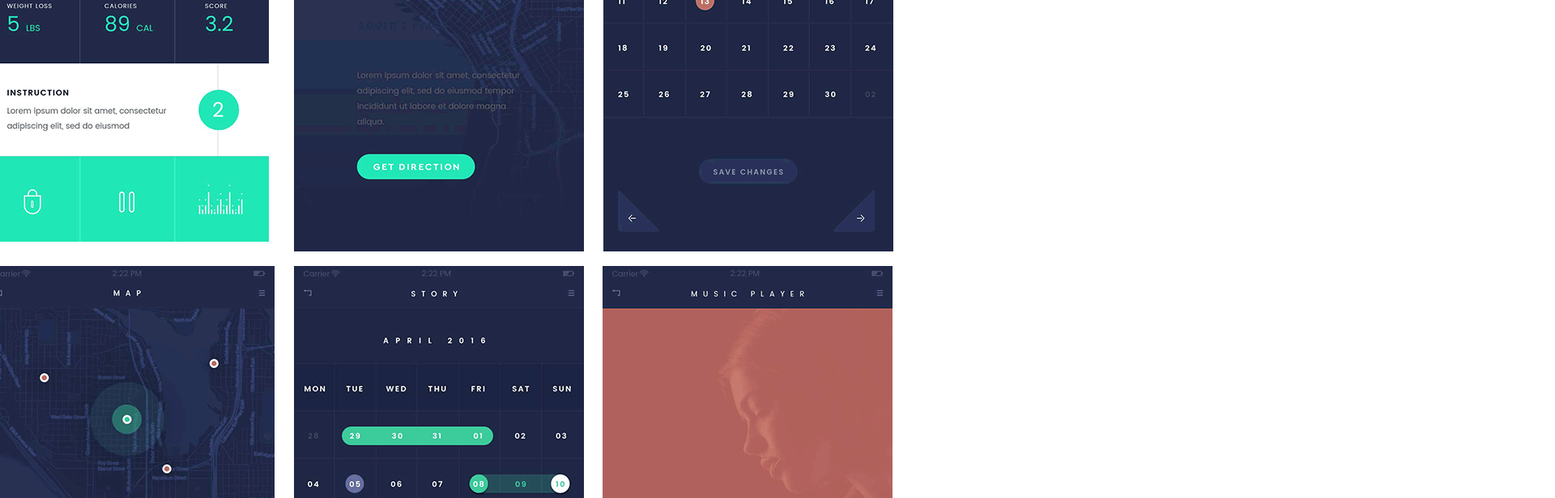
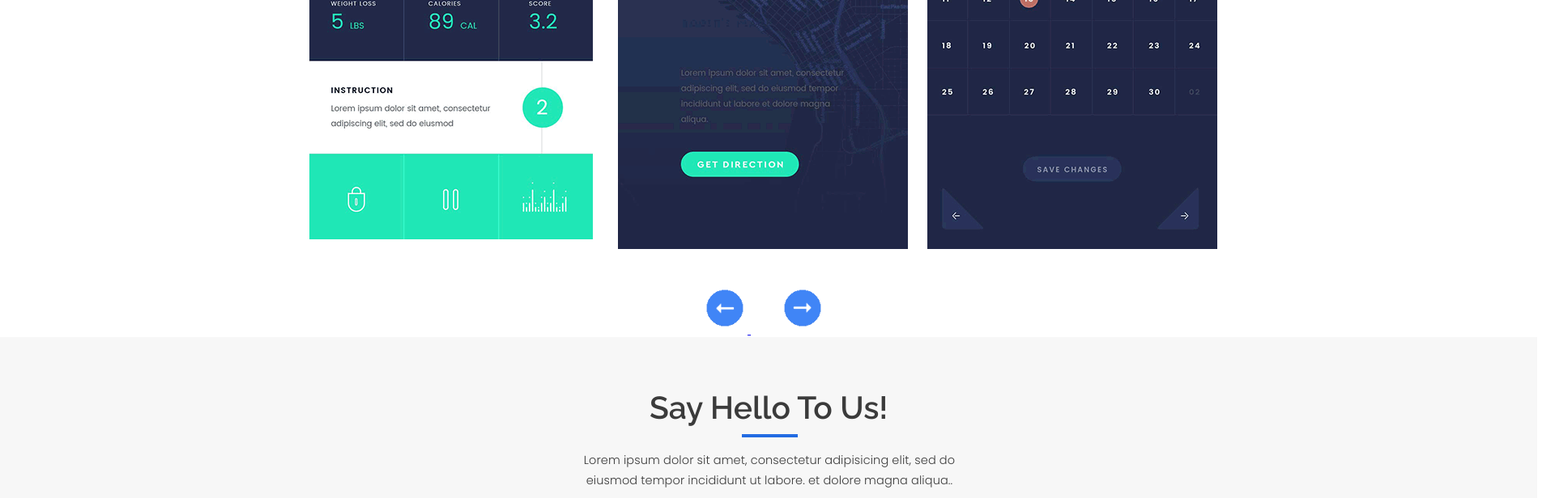
Before and after one commit to Nikolay1703/maket_telephone, a plain HTML site: page index.html in a window 1280 px wide. Shown: the part 5170-5786 px from the top of the page at 81% size, 1920 px wide, since content can reach past the window. Drawn offline with nearby package versions, Linux system fonts and the light colour scheme.

Commit message:
28.01.2019

```diff
--- a/css/main.sass
+++ b/css/main.sass
@@ -613,3 +613,27 @@ body
        &:hover
          color: #226be2
          transition: all 0.4s ease
+
+.carousel-inner
+  display: flex
+  justify-content: flex-start
+  margin-left: 20px
+  margin-top: 83px
+  .carousel-item
+    margin-left: 380px
+    margin-right: 380px
+.carousel-control-prev-icon
+  display: inline-block
+  margin-top: 32px
+  margin-left: 889px
+  width: 56px
+  height: 56px
+  content: url('../img/control-prev.gif')
+
+.carousel-control-next-icon
+  display: inline-block
+  margin-top: 32px
+  margin-left: 36px
+  width: 56px
+  height: 56px
+  content: url('../img/control-next.gif')
--- a/index.html
+++ b/index.html
@@ -303,36 +303,26 @@
             <div class="text_screenshots">Most such devices are sold with several apps bundled as pre-installed software,
               such as a web browser, email client, calendar, mapping program.</div>
             <!-- /.text_screenshots -->
-            <div id="demo" class="carousel slide" data-ride="carousel">
-
-              <!-- Indicators -->
-              <ul class="carousel-indicators">
-                <li data-target="#demo" data-slide-to="0" class="active"></li>
-                <li data-target="#demo" data-slide-to="1"></li>
-                <li data-target="#demo" data-slide-to="2"></li>
-              </ul>
-
-              <!-- The slideshow -->
+            <div id="carouselExampleControls" class="carousel slide" data-ride="carousel">
               <div class="carousel-inner">
                 <div class="carousel-item active">
-                  <img src="img/slide1.gif" alt="Los Angeles">
+                  <img src="img/slide1.gif" class="d-block w-100" alt="slide1">
                 </div>
                 <div class="carousel-item">
-                  <img src="img/slide2.gif" alt="Chicago">
+                  <img src="img/slide2.gif" class="d-block w-100" alt="slide2">
                 </div>
                 <div class="carousel-item">
-                  <img src="img/slide3.gif" alt="New York">
+                  <img src="img/slide3.gif" class="d-block w-100" alt="slide3">
                 </div>
               </div>
-
-              <!-- Left and right controls -->
-              <a class="carousel-control-prev" href="#demo" data-slide="prev">
-                <span class="carousel-control-prev-icon"></span>
+              <a class="carousel-control-prev" href="#carouselExampleControls" role="button" data-slide="prev">
+                <span class="carousel-control-prev-icon" aria-hidden="true"></span>
+                <span class="sr-only">Previous</span>
               </a>
-              <a class="carousel-control-next" href="#demo" data-slide="next">
-                <span class="carousel-control-next-icon"></span>
+              <a class="carousel-control-next" href="#carouselExampleControls" role="button" data-slide="next">
+                <span class="carousel-control-next-icon" aria-hidden="true"></span>
+                <span class="sr-only">Next</span>
               </a>
-
             </div>
             <div class="data_input">
                   <div class="header_hello">Say Hello To Us!</div>
```
Also changed, not shown: css/main.css, img/control-next.gif (added), img/control-prev.gif (added), 1 other file.
